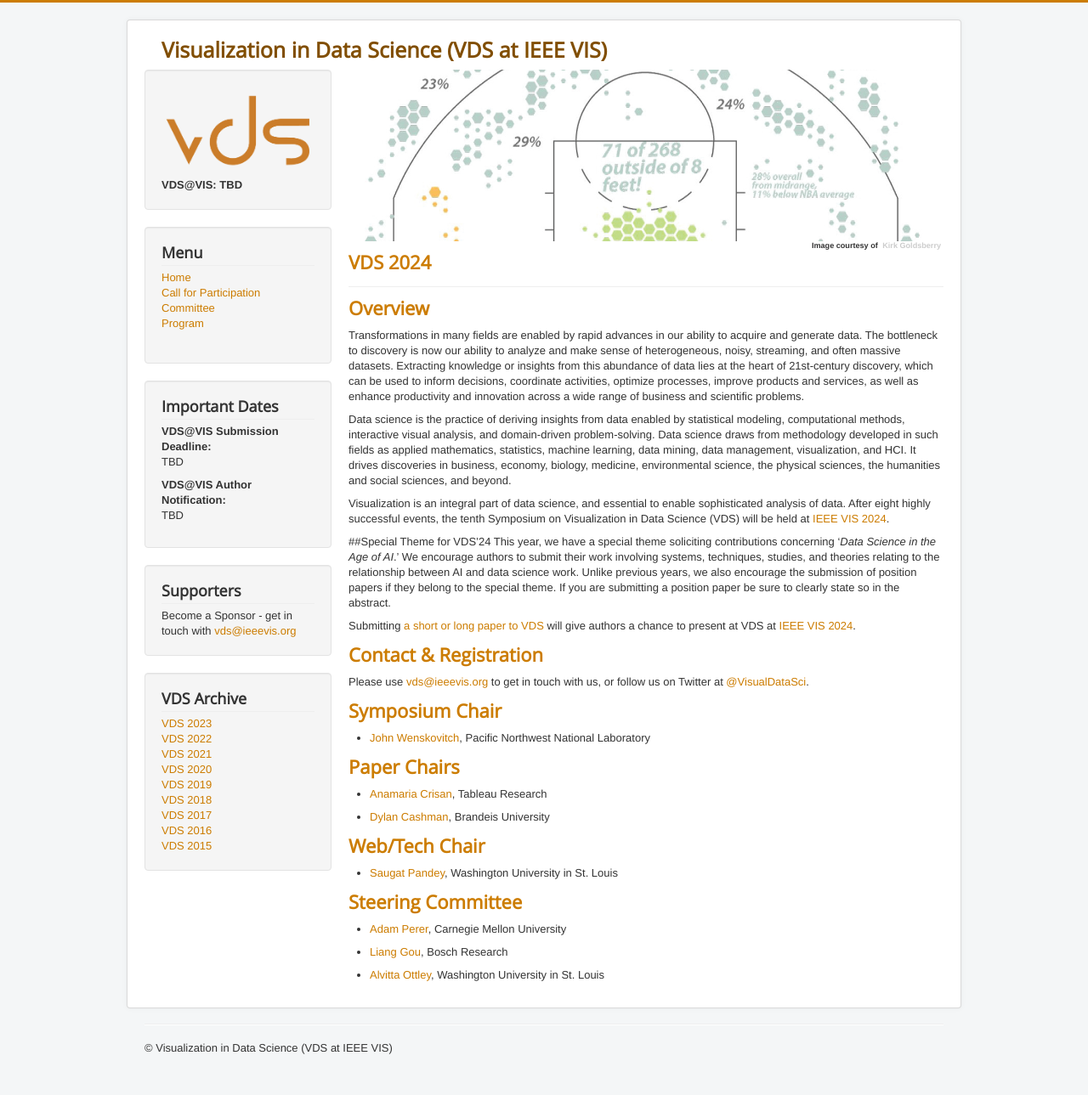
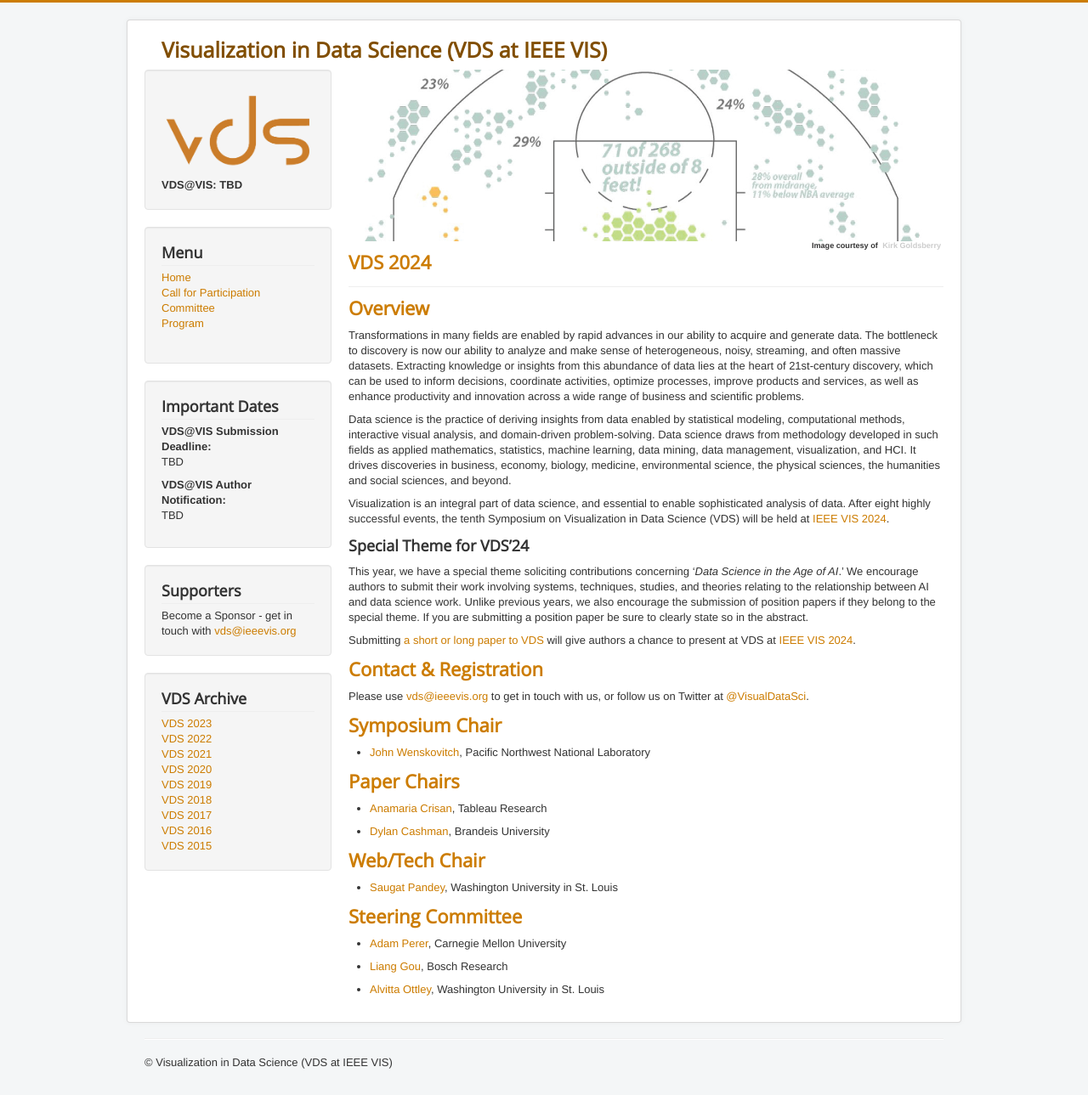
Before and after one commit to visualdatascience/2024, a Jekyll site: the page built from index.md, in a window 1280 px wide. Shown: the whole page at 85% size. Built offline with Jekyll 4.4.1, drawn with Linux system fonts in a browser that asks for light colours.

Commit message:
Update index.md

```diff
--- a/index.md
+++ b/index.md
@@ -11,7 +11,7 @@ Data science is the practice of deriving insights from data enabled by statistic
 
 Visualization is an integral part of data science, and essential to enable sophisticated analysis of data. After eight highly successful events, the tenth Symposium on Visualization in Data Science (VDS) will be held at [IEEE VIS 2024](https://ieeevis.org/year/2024/welcome).
 
-##Special Theme for VDS’24
+### Special Theme for VDS’24
 This year, we have a special theme soliciting contributions concerning ‘*Data Science in the Age of AI*.’  We encourage authors to submit their work involving systems, techniques, studies, and theories relating to the relationship between AI and data science work. Unlike previous years, we also encourage the submission of position papers if they belong to the special theme. If you are submitting a position paper be sure to clearly state so in the abstract.
 
 Submitting [a short or long paper to VDS](http://www.visualdatascience.org/2024/cfp/) will give authors a chance to present at VDS at  [IEEE VIS 2024](https://ieeevis.org/year/2024/welcome).
```
